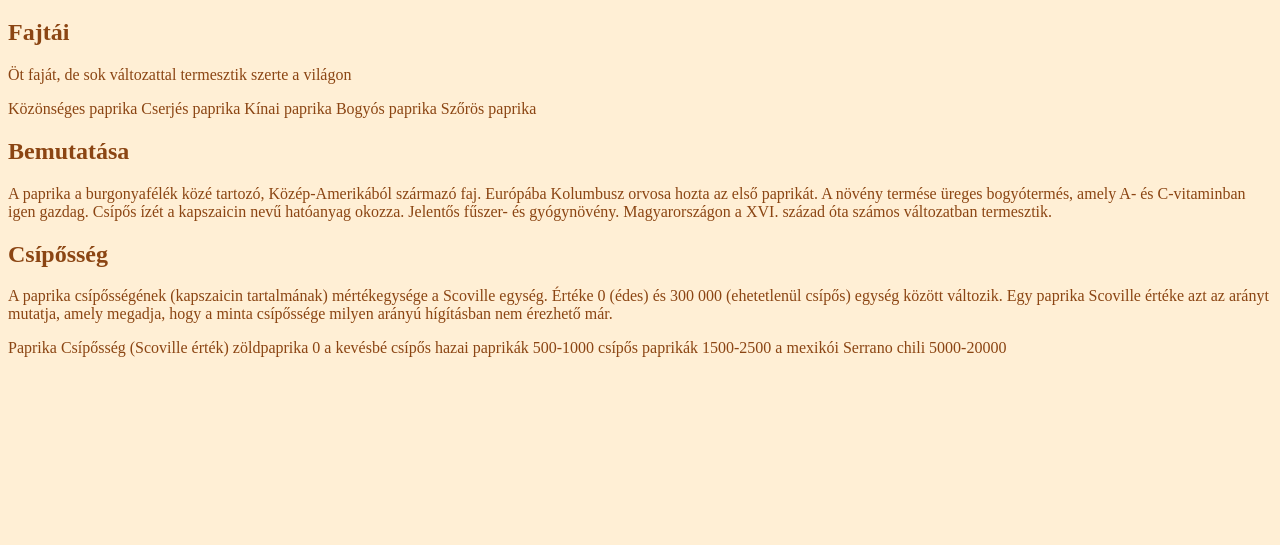
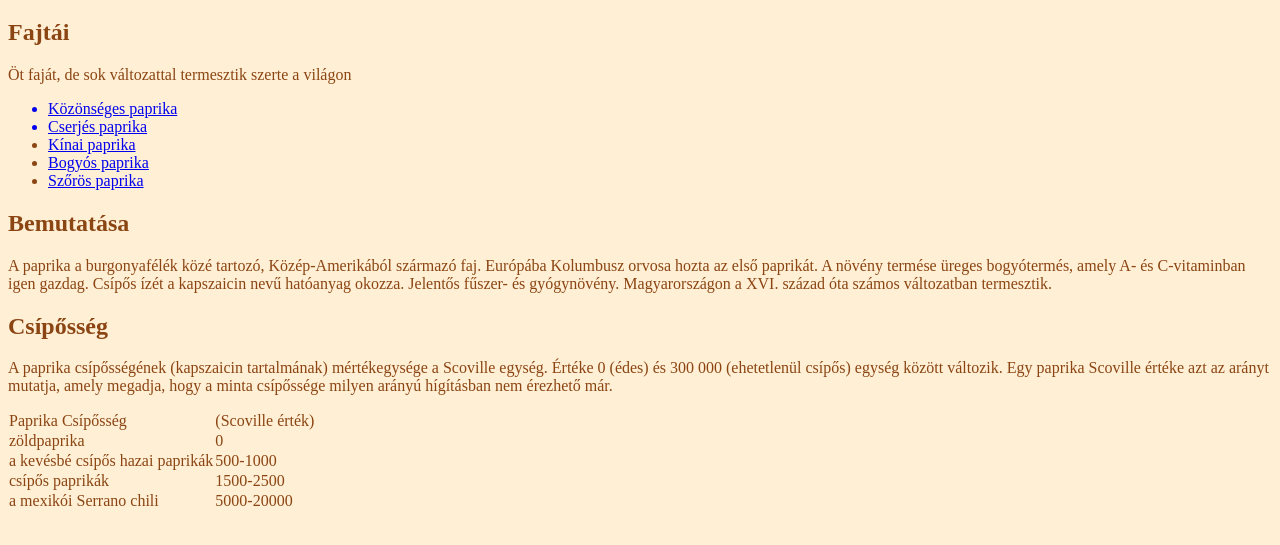
Before and after one commit to Mikeex99/paprika, a plain HTML site: page index.html in a window 1280 px wide. Shown: the part 61-606 px from the top of the page. Drawn offline with Linux system fonts and the light colour scheme.

Commit message:
9.es feladalt

```diff
--- a/index.html
+++ b/index.html
@@ -4,7 +4,7 @@
     <meta charset="UTF-8">
     <meta name="viewport" content="width=device-width, initial-scale=1.0">
     <link rel="stylesheet" href="paprika.css">
-    <title>asdas</title>
+    <title>Paprika</title>
 </head>
 <body>
         <div id="fokeret">
@@ -14,12 +14,24 @@
                 <div id="menu">
                     <h2>Fajtái</h2>
                     <p>Öt faját, de sok változattal termesztik szerte a világon</p>
+                        <ul>
+                            <a href="sok.jpg",target="_blank"> <li>
                             Közönséges paprika
+                            </li></a>
+                            <a href="https://hu.wikipedia.org/wiki/Cserj%C3%A9s_paprika", target="_blank"><li>
                             Cserjés paprika
+                            </li></a>
+                            <li><a href="https://hu.wikipedia.org/wiki/K%C3%ADnai_paprika", target="_blank">
                             Kínai paprika
+                            </li></a>
+                            <li><a href="https://hu.wikipedia.org/wiki/Bogy%C3%B3s_paprika", target="_blank">
                             Bogyós paprika
+                            </li></a>
+                            <li><a href="https://hu.wikipedia.org/wiki/Sz%C5%91r%C3%B6s_paprika",target="_blank">
                             Szőrös paprika
-                </div>
+                            </li></a>
+                        </ul>
+                    </div>
         </div>
 <div id="tartalom">
     <h2>Bemutatása</h2>
@@ -30,11 +42,21 @@ A paprika a burgonyafélék közé tartozó, Közép-Amerikából származó faj
 <p>
 A paprika csípősségének (kapszaicin tartalmának) mértékegysége a Scoville egység. Értéke 0 (édes) és 300 000 (ehetetlenül csípős) egység között változik. Egy paprika Scoville értéke azt az arányt mutatja, amely megadja, hogy a minta csípőssége milyen arányú hígításban nem érezhető már.
 </p>
-Paprika Csípősség (Scoville érték)
-zöldpaprika 0
-a kevésbé csípős hazai paprikák 500-1000
-csípős paprikák 1500-2500
-a mexikói Serrano chili 5000-20000
+<table cellspacing="0">
+    <tr>
+    <td>Paprika Csípősség</td> <td id="joldal">(Scoville érték)</td>
+    </tr>
+    <tr>
+        <td>zöldpaprika</td> <td id="joldal">0</td>
+    </tr>
+    <tr>    <td>a kevésbé csípős hazai paprikák</td> <td id="joldal">500-1000</td>
+    </tr>
+    <tr>    <td>csípős paprikák</td> <td id="joldal">1500-2500</td>
+    </tr>
+    <tr>
+            <td>a mexikói Serrano chili</td> <td id="joldal">5000-20000
+    </tr>
+</table>
 </div>
 
 </body>
```
